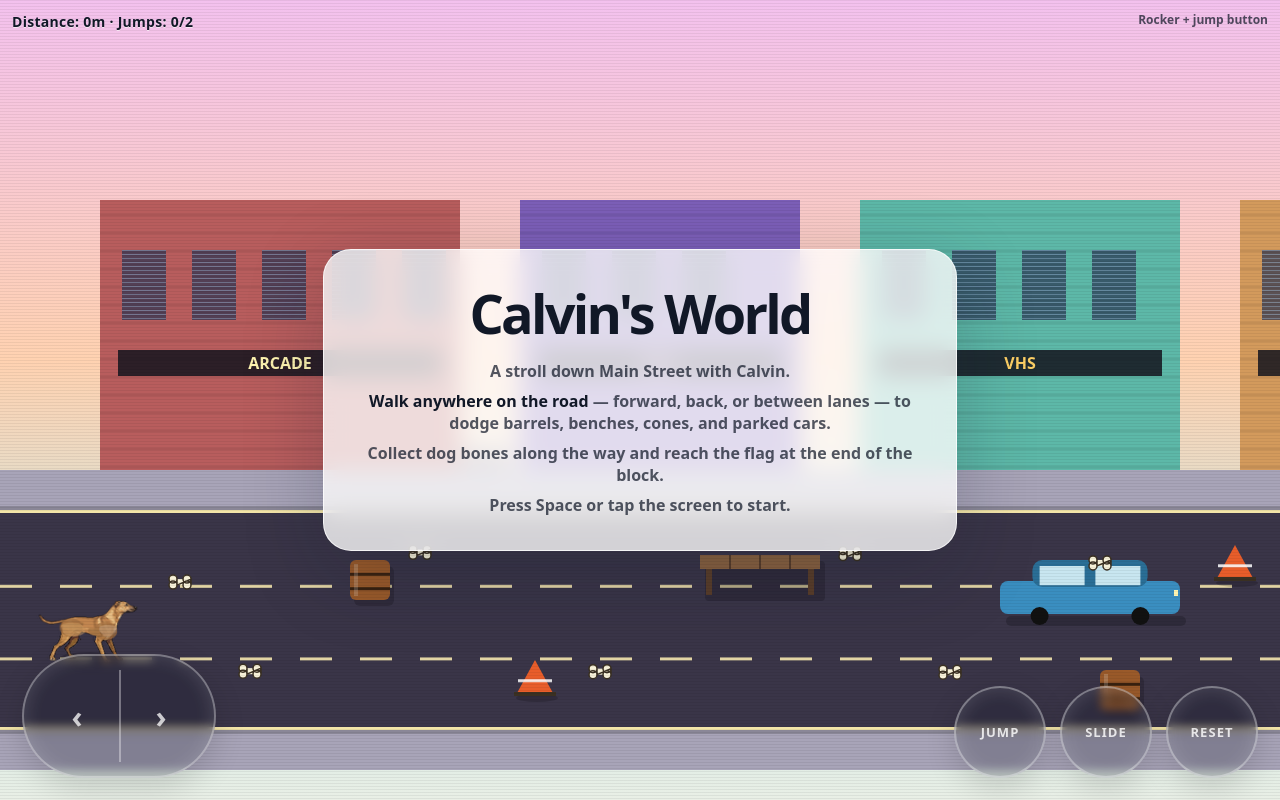
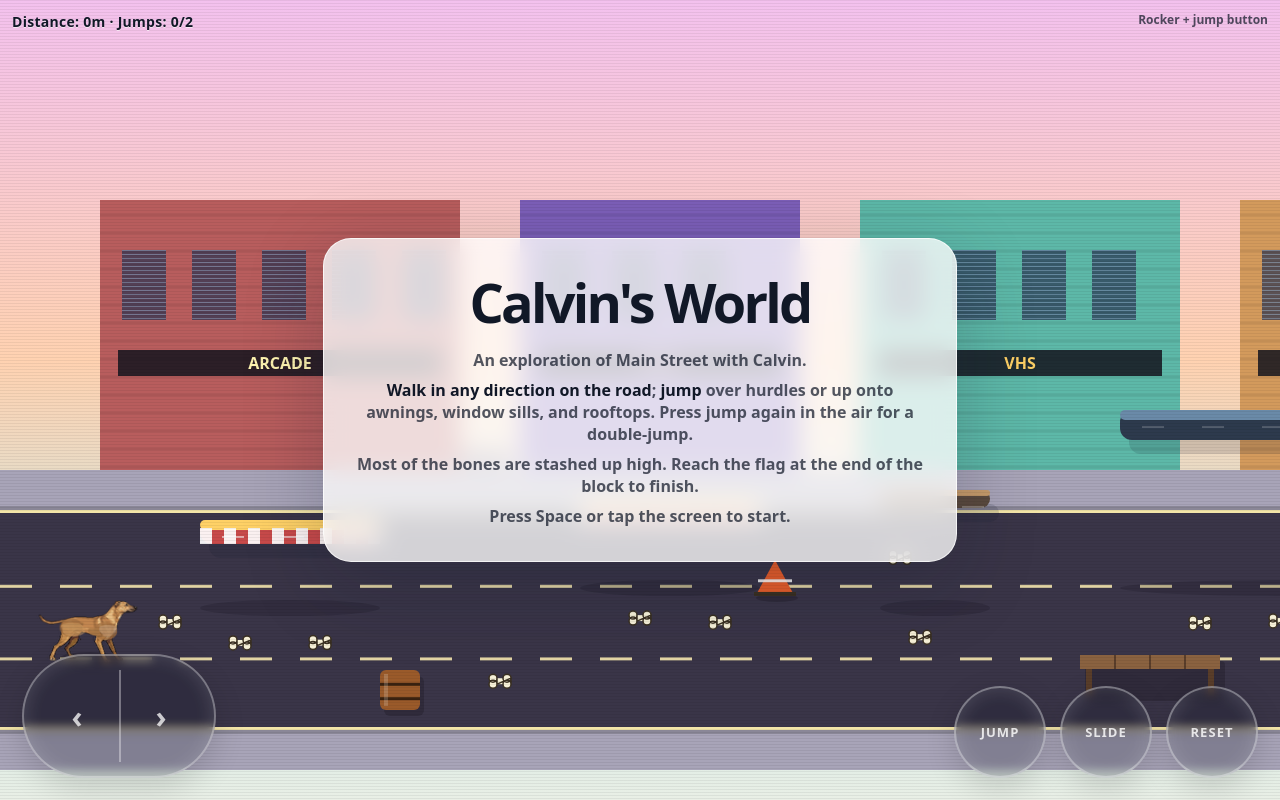
Before and after one commit to bismarckbanjo/calvins-world, a plain HTML site: page index.html in a window 1280 px wide. Drawn offline with Linux system fonts and the light colour scheme.

Commit message:
Add Z axis: jump + double-jump, elevated platforms, slower pace, jumpable road obstacles

```diff
--- a/game.js
+++ b/game.js
@@ -32,6 +32,9 @@ import { WORLD, LEVEL, ROAD } from "./levels.js";
 
   const GRAVITY = 2300;
   const MAX_FALL = 1800;
+  const GRAVITY_Z = 2300;
+  const JUMP_VZ = 740;
+  const DOUBLE_JUMP_VZ = 660;
   const BEST_KEY = "calvins-world:best-distance";
 
   const TUNING = {
@@ -76,6 +79,8 @@ import { WORLD, LEVEL, ROAD } from "./levels.js";
       type: "static",
       kind: def.kind || "rooftop",
       x: def.x, y: def.y, w: def.w, h: def.h,
+      top: def.top != null ? def.top : (def.solidFromBelow === false ? 80 : def.h),
+      solidFromBelow: def.solidFromBelow !== false,
       baseX: def.x, baseY: def.y,
       prevX: def.x, prevY: def.y,
       dx: 0, dy: 0,
@@ -112,7 +117,22 @@ import { WORLD, LEVEL, ROAD } from "./levels.js";
   });
 
   const goal = LEVEL.goal;
-  const bones = (LEVEL.bones || []).map(b => ({ x: b.x, y: b.y, taken: false, bob: Math.random() * Math.PI * 2 }));
+  // For each bone, find the elevated platform it sits on (if any) so we can
+  // render at the right height and only pick it up at the right Z.
+  function inferBoneZ(b) {
+    let best = 0;
+    for (const p of (LEVEL.platforms || [])) {
+      if (p.solidFromBelow !== false) continue;
+      if (b.x >= p.x && b.x <= p.x + p.w && b.y >= p.y && b.y <= p.y + p.h) {
+        if ((p.top || 0) > best) best = p.top;
+      }
+    }
+    return b.z != null ? b.z : best;
+  }
+  const bones = (LEVEL.bones || []).map(b => ({
+    x: b.x, y: b.y, z: inferBoneZ(b),
+    taken: false, bob: Math.random() * Math.PI * 2
+  }));
   let bonesCollected = 0;
   const ROAD_TOP = (ROAD && ROAD.top) || 540;
   const ROAD_BOTTOM = (ROAD && ROAD.bottom) || 700;
@@ -181,7 +201,7 @@ import { WORLD, LEVEL, ROAD } from "./levels.js";
     blink: 0,
     heldDirection: 0, heldDirectionTime: 0,
     momentum: 0,
-    hopOffset: 0, hopVy: 0,
+    z: 0, vz: 0, standingOn: null,
     ledgeGrabbed: false, ledgePlatform: null, ledgeSide: 0,
     ledgeClimbTimer: 0,
     ledgeClimbFromX: 0, ledgeClimbFromY: 0,
@@ -213,7 +233,7 @@ import { WORLD, LEVEL, ROAD } from "./levels.js";
       jumpsUsed: 0, jumpHoldTimer: 0,
       holdingJump: false, facing: 1, runTime: 0,
       squash: 0, blink: 0,
-      hopOffset: 0, hopVy: 0,
+      z: 0, vz: 0, standingOn: null,
       ledgeGrabbed: false, ledgePlatform: null, ledgeSide: 0, ledgeClimbTimer: 0,
       sliding: false, slideTimer: 0, slideCooldown: 0
     });
@@ -401,35 +421,76 @@ import { WORLD, LEVEL, ROAD } from "./levels.js";
     const dy = (input.down ? 1 : 0) - (input.up ? 1 : 0);
     if (dx !== 0) player.facing = dx;
 
-    // Cosmetic hop on jump press.
-    if (input.jumpPressed || player.jumpBufferTimer > 0) {
-      if (player.hopOffset >= 0) {
-        player.hopVy = -480;
+    // ----- Z axis (jump + double jump + gravity) -----
+    const onGround = player.standingOn !== null || player.z <= 0;
+    if (input.jumpPressed) {
+      if (onGround) {
+        player.vz = JUMP_VZ;
+        player.jumpsUsed = 1;
+        player.standingOn = null;
         sfx.jump();
         spawnPuff(player.x, player.y + player.r, false);
+      } else if (player.jumpsUsed < 2) {
+        player.vz = DOUBLE_JUMP_VZ;
+        player.jumpsUsed = 2;
+        sfx.double();
+        spawnPuff(player.x, player.y + player.r * 0.6, true);
       }
-      player.jumpBufferTimer = 0;
     }
-    if (player.hopOffset < 0 || player.hopVy !== 0) {
-      player.hopOffset += player.hopVy * dt;
-      player.hopVy += 2300 * dt;
-      if (player.hopOffset >= 0) {
-        if (player.hopVy > 200) sfx.land();
-        player.hopOffset = 0;
-        player.hopVy = 0;
+    if (input.jumpReleased && player.vz > 0) player.vz *= 0.45;
+
+    // If on a platform but XY drifted off it, start falling.
+    if (player.standingOn) {
+      const p = player.standingOn;
+      if (player.x < p.x || player.x > p.x + p.w || player.y < p.y || player.y > p.y + p.h) {
+        player.standingOn = null;
+        player.vz = 0;
       }
     }
 
-    const accel = TUNING.groundAccel;
-    const maxSpeed = TUNING.maxRun * 0.78;
-    const friction = Math.pow(TUNING.groundFriction, dt * 60);
+    if (player.standingOn === null) {
+      const prevZ = player.z;
+      player.vz -= GRAVITY_Z * dt;
+      player.z += player.vz * dt;
+
+      // One-way landing on elevated platforms while falling.
+      if (player.vz < 0) {
+        for (const p of platforms) {
+          if (p.solidFromBelow) continue;
+          if (prevZ + 0.5 < p.top) continue;
+          if (player.z > p.top) continue;
+          if (player.x < p.x || player.x > p.x + p.w) continue;
+          if (player.y < p.y || player.y > p.y + p.h) continue;
+          player.z = p.top;
+          player.vz = 0;
+          player.jumpsUsed = 0;
+          player.standingOn = p;
+          if (prevZ - p.top > 12) sfx.land();
+          spawnPuff(player.x, player.y + player.r, false);
+          break;
+        }
+      }
+
+      // Land on the road.
+      if (player.standingOn === null && player.z <= 0) {
+        if (prevZ > 8) sfx.land();
+        player.z = 0;
+        player.vz = 0;
+        player.jumpsUsed = 0;
+      }
+    }
+
+    // ----- XY movement (slower pace) -----
+    const accel = 1900;
+    const maxSpeed = 360;
+    const friction = Math.pow(0.82, dt * 60);
 
     player.vx += dx * accel * dt;
     player.vy += dy * accel * dt;
     if (dx === 0) player.vx *= friction;
     if (dy === 0) player.vy *= friction;
-    if (Math.abs(player.vx) < 5) player.vx = 0;
-    if (Math.abs(player.vy) < 5) player.vy = 0;
+    if (Math.abs(player.vx) < 4) player.vx = 0;
+    if (Math.abs(player.vy) < 4) player.vy = 0;
 
     const sp = Math.hypot(player.vx, player.vy);
     if (sp > maxSpeed) {
@@ -437,9 +498,11 @@ import { WORLD, LEVEL, ROAD } from "./levels.js";
       player.vy *= maxSpeed / sp;
     }
 
-    // X-axis movement + collision.
+    // X-axis movement + collision (only solid obstacles below current z).
     player.x += player.vx * dt;
     for (const p of platforms) {
+      if (!p.solidFromBelow) continue;
+      if (player.z >= p.top - 1) continue; // jumping over it
       if (!rectCircleCollision(player.x, player.y, player.r, p)) continue;
       if (player.vx > 0) player.x = p.x - player.r;
       else if (player.vx < 0) player.x = p.x + p.w + player.r;
@@ -449,18 +512,22 @@ import { WORLD, LEVEL, ROAD } from "./levels.js";
     // Y-axis movement + collision.
     player.y += player.vy * dt;
     for (const p of platforms) {
+      if (!p.solidFromBelow) continue;
+      if (player.z >= p.top - 1) continue;
       if (!rectCircleCollision(player.x, player.y, player.r, p)) continue;
       if (player.vy > 0) player.y = p.y - player.r;
       else if (player.vy < 0) player.y = p.y + p.h + player.r;
       player.vy = 0;
     }
 
-    // Clamp Calvin to the road band — no falling off.
-    if (player.y < ROAD_TOP)    { player.y = ROAD_TOP;    if (player.vy < 0) player.vy = 0; }
-    if (player.y > ROAD_BOTTOM) { player.y = ROAD_BOTTOM; if (player.vy > 0) player.vy = 0; }
+    // Clamp Calvin to the road band ONLY when on the road (no rooftop clamp).
+    if (player.standingOn === null && player.z <= 0) {
+      if (player.y < ROAD_TOP)    { player.y = ROAD_TOP;    if (player.vy < 0) player.vy = 0; }
+      if (player.y > ROAD_BOTTOM) { player.y = ROAD_BOTTOM; if (player.vy > 0) player.vy = 0; }
+    }
 
-    player.grounded = true;
-    player.wasGrounded = true;
+    player.grounded = player.z === 0 || player.standingOn !== null;
+    player.wasGrounded = player.grounded;
     player.runTime += Math.hypot(player.vx, player.vy) * dt / 90;
     player.squash *= Math.pow(0.05, dt);
 
@@ -488,6 +555,7 @@ import { WORLD, LEVEL, ROAD } from "./levels.js";
   function collectBones() {
     for (const b of bones) {
       if (b.taken) continue;
+      if (Math.abs((player.z || 0) - (b.z || 0)) > 28) continue;
       const dx = player.x - b.x;
       const dy = player.y - b.y;
       if (dx * dx + dy * dy < (player.r + 16) * (player.r + 16)) {
@@ -897,7 +965,7 @@ import { WORLD, LEVEL, ROAD } from "./levels.js";
     for (const b of bones) {
       if (b.taken) continue;
       const float = Math.sin(t + b.bob) * 3;
-      const x = b.x, y = b.y + float;
+      const x = b.x, y = b.y - (b.z || 0) + float;
       ctx.save();
       ctx.translate(x, y);
       // Tiny dog bone: two circles joined by a bar.
@@ -928,24 +996,25 @@ import { WORLD, LEVEL, ROAD } from "./levels.js";
   };
 
   function drawPlatforms() {
-    for (const p of platforms) {
+    // Ground obstacles first (so elevated platforms render on top).
+    const ordered = platforms.slice().sort((a, b) => (a.top || 0) - (b.top || 0));
+    for (const p of ordered) {
       if (!p.active && p.type !== "crumble") continue;
 
-      const drawY = p.y + (p.active ? 0 : p.dropY);
+      const baseY = p.y + (p.active ? 0 : p.dropY);
       const alpha = p.active ? 1 : Math.max(0, p.respawnTimer / p.respawnDelay) * 0.35;
+      const elevated = !p.solidFromBelow;
+      const drawY = elevated ? baseY - p.top : baseY;
 
       ctx.save();
       ctx.globalAlpha = alpha;
 
-      if (p.type === "moving" && p.active) {
-        ctx.strokeStyle = "rgba(17,24,39,.16)";
-        ctx.lineWidth = 3;
-        ctx.setLineDash([12, 12]);
+      // Faint floor shadow on the road under an elevated platform.
+      if (elevated) {
+        ctx.fillStyle = "rgba(15, 12, 25, 0.18)";
         ctx.beginPath();
-        ctx.moveTo(p.path.x1 + p.w / 2, p.path.y1 + p.h / 2);
-        ctx.lineTo(p.path.x2 + p.w / 2, p.path.y2 + p.h / 2);
-        ctx.stroke();
-        ctx.setLineDash([]);
+        ctx.ellipse(p.x + p.w / 2, baseY + 8, p.w / 2, 8, 0, 0, Math.PI * 2);
+        ctx.fill();
       }
 
       if (p.kind === "cone")        drawCone(p.x, drawY, p.w, p.h);
@@ -1160,7 +1229,7 @@ import { WORLD, LEVEL, ROAD } from "./levels.js";
   let walkPhase = 0;
   let lastWalkTick = 0;
   function pickLegsSprite(p) {
-    if ((p.hopOffset || 0) < -2) return SPRITES.jump;
+    if ((p.z || 0) > 2 && p.standingOn === null) return SPRITES.jump;
     if (input.move === 0 && !input.up && !input.down) return SPRITES.standing;
     const now = performance.now();
     if (now - lastWalkTick > 140) {
@@ -1206,12 +1275,12 @@ import { WORLD, LEVEL, ROAD } from "./levels.js";
       return;
     }
 
-    const drawY0 = p.y + (p.hopOffset || 0);
+    const drawY0 = p.y - (p.z || 0);
 
     const legsSprite = pickLegsSprite(p);
     if (ready(legsSprite)) {
       ctx.save();
-      const airborne = (p.hopOffset || 0) < -2;
+      const airborne = (p.z || 0) > 2 && p.standingOn === null;
       const legBob = !airborne ? Math.sin(p.runTime * 8.6) * Math.min(1, Math.hypot(p.vx, p.vy) / TUNING.maxRun) : 0;
 
       if (airborne) {
--- a/index.html
+++ b/index.html
@@ -19,7 +19,7 @@
 
   <div class="hud" id="hud">Distance: 0m · Jumps: 0/2</div>
   <div class="help">
-    <span class="desktop-only">WASD or arrow keys · Space hop · R reset</span>
+    <span class="desktop-only">WASD or arrow keys · Space jump (double-tap for double) · R reset</span>
     <span class="mobile-only">Rocker + jump button</span>
   </div>
 
@@ -38,9 +38,9 @@
   <div class="overlay" id="overlay">
     <div class="card">
       <h1>Calvin's World</h1>
-      <p>A stroll down Main Street with Calvin.</p>
-      <p><strong>Walk anywhere on the road</strong> — forward, back, or between lanes — to dodge barrels, benches, cones, and parked cars.</p>
-      <p>Collect dog bones along the way and reach the flag at the end of the block.</p>
+      <p>An exploration of Main Street with Calvin.</p>
+      <p><strong>Walk in any direction on the road</strong>; <strong>jump</strong> over hurdles or up onto awnings, window sills, and rooftops. Press jump again in the air for a double-jump.</p>
+      <p>Most of the bones are stashed up high. Reach the flag at the end of the block to finish.</p>
       <p>Press Space or tap the screen to start.</p>
     </div>
   </div>
--- a/levels.js
+++ b/levels.js
@@ -1,77 +1,81 @@
 export const WORLD = { w: 5200, h: 760 };
 
-// Top-down road runner.
-// Road band runs from y=540 (back of road) to y=700 (front of road).
-// Calvin can walk in X (forward) and Y (between lanes) freely.
+// Top-down road. XY on the road plane + a Z axis for jump height.
 //
-// platforms = solid obstacles Calvin walks around. type stays "static",
-//             kind = "barrel" | "cone" | "bench" | "car".
-// bones     = collectibles scattered across all lanes.
-// goal      = flag at the far end, also at road level.
+// platforms come in two flavours, identified by `solidFromBelow`:
+//
+//   true  — road obstacles. Solid 0..top in Z. Calvin walks around them
+//           or jumps OVER them when his z >= top.
+//   false — elevated platforms (awnings, window sills, rooftops).
+//           Calvin can pass under them freely. Only one-way landing
+//           from above when he descends through their `top`.
+//
+// kind sets the visual style: ground obstacles `barrel|cone|bench|car`,
+// elevated `awning|windowsill|rooftop`.
 
 export const ROAD = { top: 540, bottom: 700 };
 
 export const LEVEL = {
   spawn: { x: 90, y: 620 },
-  goal: { x: 5050, y: 580, w: 54, h: 82 },
+  goal: { x: 5070, y: 580, w: 54, h: 82 },
 
   platforms: [
-    // Cluster 1 — easy intro: lone obstacles per lane so the player learns to dodge
-    { type: "static", kind: "barrel", x: 350,  y: 560, w: 40,  h: 40 },
-    { type: "static", kind: "cone",   x: 520,  y: 660, w: 30,  h: 35 },
-    { type: "static", kind: "bench",  x: 700,  y: 555, w: 120, h: 40 },
+    // ---------- Road-level hurdles (jumpable) ----------
+    { type: "static", kind: "barrel", x: 380,  y: 670, w: 40,  h: 40, top: 40,  solidFromBelow: true },
+    { type: "static", kind: "cone",   x: 760,  y: 560, w: 30,  h: 35, top: 35,  solidFromBelow: true },
+    { type: "static", kind: "bench",  x: 1080, y: 655, w: 140, h: 40, top: 40,  solidFromBelow: true },
+    { type: "static", kind: "car",    x: 1620, y: 600, w: 180, h: 60, top: 60,  solidFromBelow: true },
+    { type: "static", kind: "barrel", x: 2100, y: 555, w: 40,  h: 40, top: 40,  solidFromBelow: true },
+    { type: "static", kind: "cone",   x: 2480, y: 670, w: 30,  h: 35, top: 35,  solidFromBelow: true },
+    { type: "static", kind: "bench",  x: 2860, y: 555, w: 140, h: 40, top: 40,  solidFromBelow: true },
+    { type: "static", kind: "car",    x: 3320, y: 620, w: 180, h: 60, top: 60,  solidFromBelow: true },
+    { type: "static", kind: "barrel", x: 3760, y: 555, w: 40,  h: 40, top: 40,  solidFromBelow: true },
+    { type: "static", kind: "cone",   x: 4120, y: 670, w: 30,  h: 35, top: 35,  solidFromBelow: true },
+    { type: "static", kind: "bench",  x: 4460, y: 620, w: 140, h: 40, top: 40,  solidFromBelow: true },
 
-    // Cluster 2 — pick a lane
-    { type: "static", kind: "car",    x: 1000, y: 560, w: 180, h: 60 },
-    { type: "static", kind: "barrel", x: 1100, y: 670, w: 40,  h: 40 },
-    { type: "static", kind: "cone",   x: 1220, y: 545, w: 30,  h: 35 },
+    // ---------- Elevated platforms (one-way landings) ----------
+    // Awnings: easy single-jump reach.
+    { type: "static", kind: "awning",     x: 200,  y: 600, w: 180, h: 24, top: 80,  solidFromBelow: false },
+    { type: "static", kind: "awning",     x: 580,  y: 580, w: 180, h: 24, top: 80,  solidFromBelow: false },
+    { type: "static", kind: "windowsill", x: 880,  y: 600, w: 110, h: 18, top: 110, solidFromBelow: false },
+    // First rooftop — needs a double jump (or a step from the window sill below)
+    { type: "static", kind: "rooftop",    x: 1120, y: 580, w: 360, h: 30, top: 170, solidFromBelow: false },
 
-    // Cluster 3 — bench + cones squeeze you to the back
-    { type: "static", kind: "bench",  x: 1500, y: 660, w: 140, h: 40 },
-    { type: "static", kind: "cone",   x: 1650, y: 600, w: 30,  h: 35 },
+    { type: "static", kind: "windowsill", x: 1880, y: 580, w: 110, h: 18, top: 110, solidFromBelow: false },
+    { type: "static", kind: "rooftop",    x: 2080, y: 600, w: 320, h: 30, top: 170, solidFromBelow: false },
 
-    // Cluster 4 — parked car in the middle, weave around
-    { type: "static", kind: "car",    x: 1900, y: 595, w: 180, h: 60 },
-    { type: "static", kind: "barrel", x: 2150, y: 545, w: 40,  h: 40 },
-    { type: "static", kind: "barrel", x: 2200, y: 660, w: 40,  h: 40 },
+    { type: "static", kind: "awning",     x: 2520, y: 580, w: 180, h: 24, top: 90,  solidFromBelow: false },
+    { type: "static", kind: "rooftop",    x: 2780, y: 600, w: 320, h: 30, top: 170, solidFromBelow: false },
 
-    // Cluster 5 — cone alley
-    { type: "static", kind: "cone",   x: 2450, y: 555, w: 30,  h: 35 },
-    { type: "static", kind: "cone",   x: 2500, y: 610, w: 30,  h: 35 },
-    { type: "static", kind: "cone",   x: 2550, y: 665, w: 30,  h: 35 },
+    { type: "static", kind: "windowsill", x: 3200, y: 580, w: 110, h: 18, top: 110, solidFromBelow: false },
+    { type: "static", kind: "rooftop",    x: 3500, y: 600, w: 380, h: 30, top: 180, solidFromBelow: false },
 
-    // Cluster 6
-    { type: "static", kind: "bench",  x: 2800, y: 595, w: 140, h: 40 },
-    { type: "static", kind: "car",    x: 3050, y: 560, w: 180, h: 60 },
-    { type: "static", kind: "barrel", x: 3300, y: 670, w: 40,  h: 40 },
+    { type: "static", kind: "awning",     x: 3960, y: 580, w: 180, h: 24, top: 80,  solidFromBelow: false },
+    { type: "static", kind: "rooftop",    x: 4200, y: 600, w: 380, h: 30, top: 180, solidFromBelow: false },
 
-    // Cluster 7
-    { type: "static", kind: "cone",   x: 3550, y: 545, w: 30,  h: 35 },
-    { type: "static", kind: "bench",  x: 3700, y: 655, w: 140, h: 40 },
-    { type: "static", kind: "barrel", x: 3900, y: 580, w: 40,  h: 40 },
-
-    // Cluster 8
-    { type: "static", kind: "car",    x: 4150, y: 600, w: 180, h: 60 },
-    { type: "static", kind: "cone",   x: 4200, y: 545, w: 30,  h: 35 },
-    { type: "static", kind: "barrel", x: 4400, y: 670, w: 40,  h: 40 },
-
-    // Final stretch
-    { type: "static", kind: "bench",  x: 4650, y: 555, w: 140, h: 40 },
-    { type: "static", kind: "cone",   x: 4800, y: 660, w: 30,  h: 35 }
+    { type: "static", kind: "awning",     x: 4640, y: 600, w: 200, h: 24, top: 90,  solidFromBelow: false }
   ],
 
   bones: [
-    // Scattered across all lanes so exploring Y pays off
-    { x: 180,  y: 580 }, { x: 250,  y: 670 }, { x: 420,  y: 555 },
-    { x: 600,  y: 670 }, { x: 850,  y: 555 }, { x: 950,  y: 670 },
-    { x: 1100, y: 560 }, { x: 1300, y: 620 }, { x: 1400, y: 560 },
-    { x: 1450, y: 690 }, { x: 1750, y: 555 }, { x: 1820, y: 690 },
-    { x: 2050, y: 555 }, { x: 2100, y: 690 }, { x: 2300, y: 600 },
-    { x: 2450, y: 690 }, { x: 2620, y: 555 }, { x: 2750, y: 690 },
-    { x: 2950, y: 555 }, { x: 3000, y: 690 }, { x: 3200, y: 690 },
-    { x: 3350, y: 555 }, { x: 3500, y: 690 }, { x: 3650, y: 555 },
-    { x: 3850, y: 690 }, { x: 3950, y: 555 }, { x: 4050, y: 690 },
-    { x: 4300, y: 690 }, { x: 4500, y: 690 }, { x: 4600, y: 555 },
-    { x: 4750, y: 690 }, { x: 4900, y: 620 }
+    // Road-level breadcrumbs (light scatter to keep walking interesting)
+    { x: 170,  y: 620 }, { x: 500,  y: 680 }, { x: 900,  y: 560 },
+    { x: 1380, y: 680 }, { x: 1850, y: 560 }, { x: 2300, y: 680 },
+    { x: 2780, y: 560 }, { x: 3160, y: 680 }, { x: 3650, y: 620 },
+    { x: 4040, y: 560 }, { x: 4420, y: 680 }, { x: 4900, y: 620 },
+
+    // Reward bones on the elevated platforms — most of the haul lives up high
+    { x: 240,  y: 640 }, { x: 320,  y: 640 },                                     // awning 1
+    { x: 640,  y: 620 }, { x: 720,  y: 620 },                                     // awning 2
+    { x: 920,  y: 640 },                                                          // window sill 1
+    { x: 1200, y: 620 }, { x: 1280, y: 620 }, { x: 1360, y: 620 }, { x: 1440, y: 620 }, // rooftop 1
+    { x: 1920, y: 620 },                                                          // window sill 2
+    { x: 2160, y: 640 }, { x: 2240, y: 640 }, { x: 2320, y: 640 },                // rooftop 2
+    { x: 2580, y: 620 }, { x: 2660, y: 620 },                                     // awning 3
+    { x: 2860, y: 640 }, { x: 2940, y: 640 }, { x: 3020, y: 640 },                // rooftop 3
+    { x: 3240, y: 620 },                                                          // window sill 3
+    { x: 3580, y: 640 }, { x: 3680, y: 640 }, { x: 3780, y: 640 }, { x: 3860, y: 640 }, // rooftop 4
+    { x: 4020, y: 620 }, { x: 4100, y: 620 },                                     // awning 4
+    { x: 4280, y: 640 }, { x: 4400, y: 640 }, { x: 4520, y: 640 },                // rooftop 5
+    { x: 4700, y: 640 }, { x: 4800, y: 640 }                                      // awning 5
   ]
 };
```
